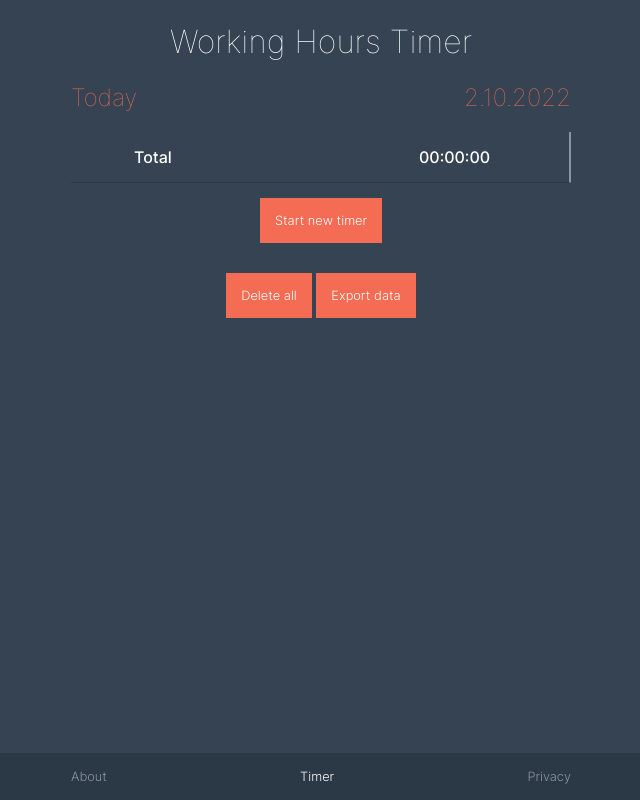
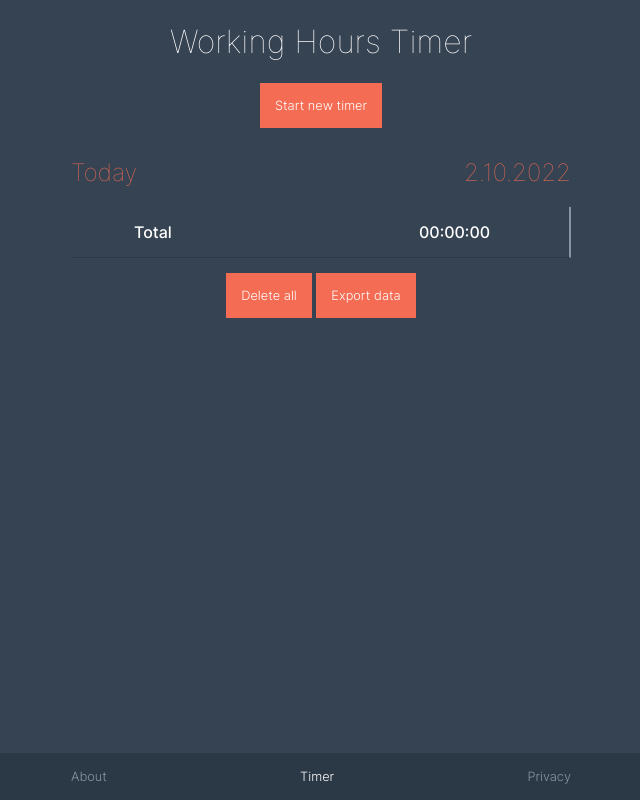
Before and after one commit to regisfrias/timer, a SvelteKit app: page / in a window 1280 px wide. Shown: the whole page, without its empty margins (319-959 px from the left). Built offline with nearby package versions, Linux system fonts and the light colour scheme.

Commit message:
Make new timer button always available.

```diff
--- a/src/routes/+page.svelte
+++ b/src/routes/+page.svelte
@@ -196,6 +196,10 @@
 <Layout>
   <h1>Working Hours Timer</h1>
 
+  <div class="controls">
+    <button on:click={startTimer} data-timer-id={allTimers[todaysKey] && allTimers[todaysKey].timers ? Object.keys(allTimers[todaysKey].timers).length : 0} data-timer-day={todaysKey}>Start new timer</button>
+  </div>
+
   {#if allTimers && Object.keys(allTimers).length}
     <article class="allTimers">
       {#each Object.keys(allTimers).reverse() as thisDay}
@@ -248,11 +252,6 @@
           <div><strong>Total</strong></div>
           <div class="total-time"><strong>{msToTime(allTimers[thisDay].total)}</strong></div>
         </div>
-        {#if todaysKey === thisDay}
-        <div class="controls">
-          <button on:click={startTimer} data-timer-id={allTimers[todaysKey] && allTimers[todaysKey].timers ? Object.keys(allTimers[todaysKey].timers).length : 0} data-timer-day={todaysKey}>Start new timer</button>
-        </div>
-        {/if}
       {/each}
     </article>
   {/if}
```
